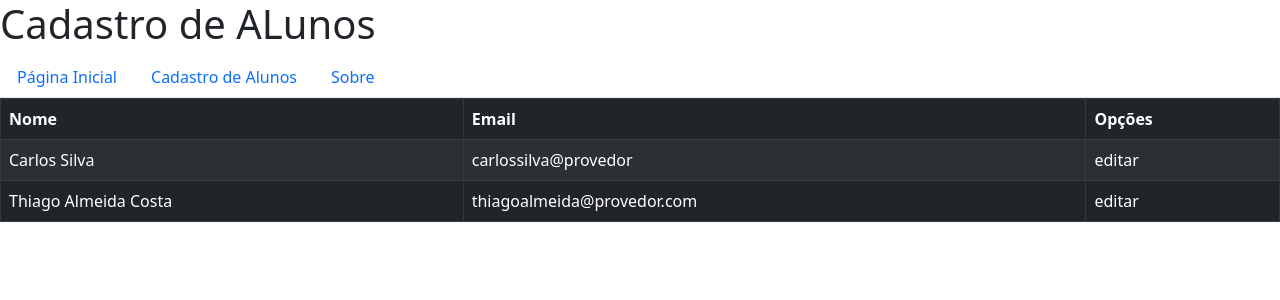
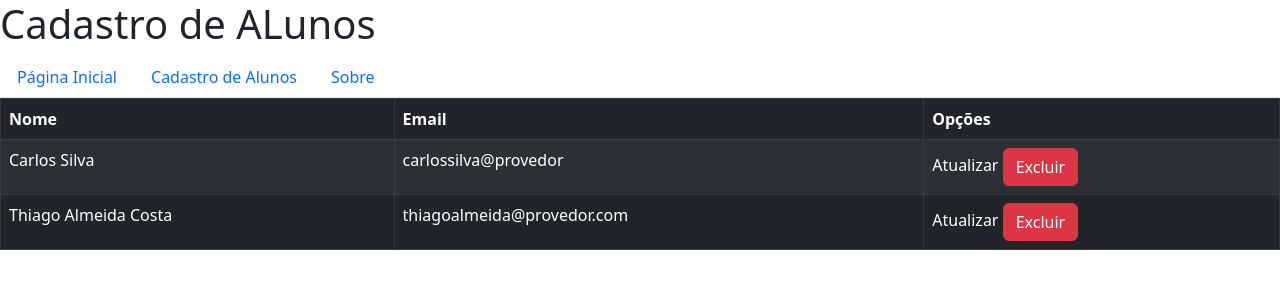
Before and after one commit to RodrigoJose-Dev/Crud-Escola-React, a React (Vite) app: page /alunos in a window 1280 px wide. Shown: the top 300 px of the page. Built offline with nearby package versions, Linux system fonts and the light colour scheme; data requests are answered from the project's data file.

Commit message:
Delete do aluno concluido

```diff
--- a/src/components/Students.jsx
+++ b/src/components/Students.jsx
@@ -1,16 +1,35 @@
 import { useState, useEffect } from "react";
-import { Table } from "react-bootstrap";
+import { Table, Button } from "react-bootstrap";
 
 const Students = () => {
     const [students, setStudents] = useState([]);
 
     useEffect(() => {
+        searchStudent();
+    }, []);
+
+    const searchStudent = () => {
         fetch("http://localhost:3000/students")
             .then((resp) => resp.json())
             .then((date) => {
                 setStudents(date);
             });
-    }, []);
+    };
+
+    const deleteStudent = (id) => {
+        fetch(`http://localhost:3000/students/${id}`, {
+            method: "DELETE",
+            headers: {
+                "Content-Type": "application/json",
+            },
+        })
+            .then((resp) => resp.json)
+            .then(() => {
+                setStudents(students.filter((student) => student.id !== id));
+                searchStudent();
+            })
+            .catch((err) => console.log(err));
+    };
 
     return (
         <Table striped bordered hover variant="dark">
@@ -27,7 +46,17 @@ const Students = () => {
                         <tr key={student.id}>
                             <td>{student.name}</td>
                             <td>{student.email}</td>
-                            <td>editar</td>
+                            <td>
+                                Atualizar{" "}
+                                <Button
+                                    variant="danger"
+                                    onClick={() => {
+                                        deleteStudent(student.id);
+                                    }}
+                                >
+                                    Excluir
+                                </Button>
+                            </td>
                         </tr>
                     );
                 })}
```
